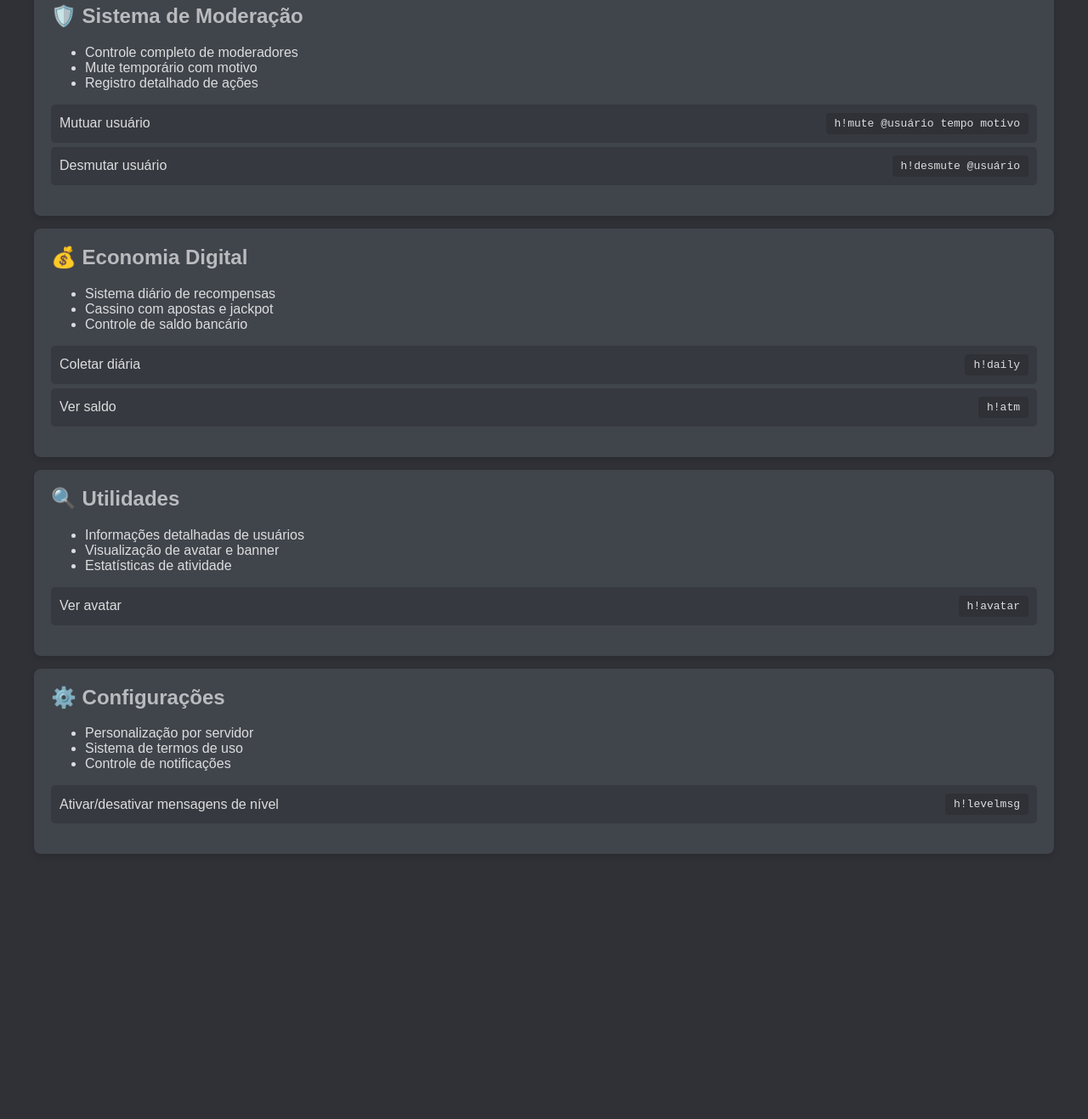
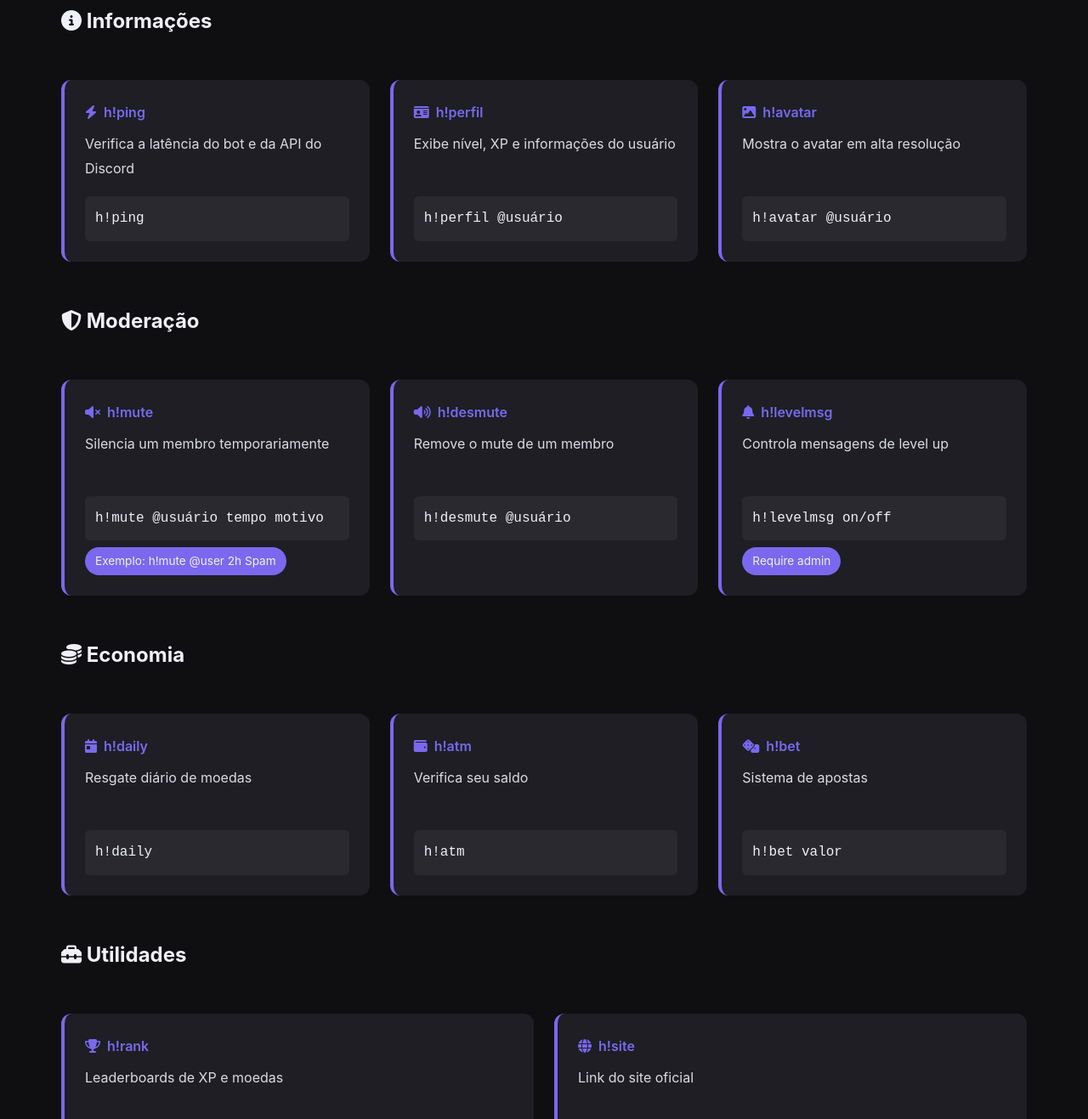
Before and after one commit to riqqjsss/hyokabot, a website: page public/index.html in a window 1280 px wide. Shown: the part 418-1735 px from the top of the page at 85% size. Before the commit the page ends 1458 px from the top, so only its background shows below. Drawn offline with Linux system fonts and the light colour scheme.

Commit message:
Update index.html

```diff
--- a/public/index.html
+++ b/public/index.html
@@ -1,156 +1,210 @@
 <!DOCTYPE html>
-<html lang="pt-br">
+<html lang="pt-BR">
 <head>
     <meta charset="UTF-8">
     <meta name="viewport" content="width=device-width, initial-scale=1.0">
-    <title>HyokaBot - Funcionalidades</title>
+    <title>Hyoka - Comandos Oficiais</title>
+    <link rel="stylesheet" href="https://cdnjs.cloudflare.com/ajax/libs/font-awesome/6.4.0/css/all.min.css">
     <style>
+        :root {
+            --primary: #7B68EE;
+            --background: #0F0F12;
+            --card-bg: #1E1E24;
+            --text: #F0F0F7;
+            --gradient: linear-gradient(135deg, #7B68EE 0%, #5865F2 100%);
+        }
+
+        * {
+            margin: 0;
+            padding: 0;
+            box-sizing: border-box;
+            font-family: 'Inter', sans-serif;
+        }
+
         body {
-            font-family: 'Arial', sans-serif;
-            background-color: #2f3136;
-            color: #dcddde;
-            margin: 0;
-            padding: 20px;
+            background: var(--background);
+            color: var(--text);
+            line-height: 1.8;
         }
 
         .container {
             max-width: 1200px;
             margin: 0 auto;
+            padding: 2rem;
+        }
+
+        header {
+            text-align: center;
+            padding: 6rem 0;
+            background: var(--gradient);
+            clip-path: polygon(0 0, 100% 0, 100% 90%, 0 100%);
         }
 
         h1 {
-            color: #5865f2;
-            text-align: center;
-            border-bottom: 3px solid #40444b;
-            padding-bottom: 15px;
+            font-size: 2.5rem;
+            margin: 1rem 0;
+            font-weight: 600;
         }
 
-        .feature-card {
-            background-color: #40444b;
-            border-radius: 8px;
-            padding: 20px;
-            margin: 15px 0;
-            box-shadow: 0 4px 6px rgba(0,0,0,0.1);
+        .command-grid {
+            display: grid;
+            grid-template-columns: repeat(auto-fit, minmax(300px, 1fr));
+            gap: 1.5rem;
+            margin: 3rem 0;
         }
 
-        .feature-card h2 {
-            color: #b9bbbe;
-            margin-top: 0;
+        .command-card {
+            background: var(--card-bg);
+            border-radius: 12px;
+            padding: 1.5rem;
+            position: relative;
+            border-left: 4px solid var(--primary);
         }
 
-        .command-list {
-            list-style-type: none;
-            padding: 0;
+        .command-name {
+            color: var(--primary);
+            font-weight: 600;
+            margin-bottom: 0.5rem;
+            display: flex;
+            align-items: center;
+            gap: 0.5rem;
         }
 
-        .command {
-            background-color: #36393f;
-            padding: 10px;
-            margin: 5px 0;
-            border-radius: 5px;
-            display: flex;
-            justify-content: space-between;
-            align-items: center;
+        .command-desc {
+            opacity: 0.9;
+            margin-bottom: 1rem;
+            min-height: 60px;
         }
 
-        .command-code {
-            background-color: #2f3136;
-            padding: 5px 10px;
-            border-radius: 4px;
-            font-family: monospace;
+        .command-syntax {
+            background: rgba(255,255,255,0.05);
+            padding: 0.75rem;
+            border-radius: 6px;
+            font-family: 'JetBrains Mono', monospace;
+        }
+
+        .badge {
+            background: var(--primary);
+            padding: 0.25rem 0.75rem;
+            border-radius: 20px;
+            font-size: 0.85rem;
+            display: inline-block;
+            margin-top: 0.5rem;
+        }
+
+        footer {
+            text-align: center;
+            padding: 2rem;
+            margin-top: 4rem;
+            opacity: 0.7;
         }
     </style>
 </head>
 <body>
+    <header>
         <div class="container">
-        <h1>🤖 Funcionalidades da HyokaBot</h1>
+            <h1><i class="fas fa-robot"></i> Comandos da Hyoka</h1>
+            <p>Bot multifuncional com sistemas de XP, moderação e economia</p>
+        </div>
+    </header>
 
-        <div class="feature-card">
-            <h2>🎚️ Sistema de Níveis e XP</h2>
-            <ul>
-                <li>Ganhe XP enviando mensagens</li>
-                <li>Suba de nível e desbloqueie vantagens</li>
-                <li>Progresso visual com barra de progresso</li>
-            </ul>
-            <ul class="command-list">
-                <li class="command">
-                    <span>Ver seu perfil</span>
-                    <code class="command-code">h!perfil</code>
-                </li>
-                <li class="command">
-                    <span>Ranking do servidor</span>
-                    <code class="command-code">h!rank</code>
-                </li>
-            </ul>
+    <main class="container">
+        <!-- Informações -->
+        <section>
+            <h2><i class="fas fa-info-circle"></i> Informações</h2>
+            <div class="command-grid">
+                <div class="command-card">
+                    <div class="command-name"><i class="fas fa-bolt"></i> h!ping</div>
+                    <div class="command-desc">Verifica a latência do bot e da API do Discord</div>
+                    <div class="command-syntax">h!ping</div>
                 </div>
 
-        <div class="feature-card">
-            <h2>🛡️ Sistema de Moderação</h2>
-            <ul>
-                <li>Controle completo de moderadores</li>
-                <li>Mute temporário com motivo</li>
-                <li>Registro detalhado de ações</li>
-            </ul>
-            <ul class="command-list">
-                <li class="command">
-                    <span>Mutuar usuário</span>
-                    <code class="command-code">h!mute @usuário tempo motivo</code>
-                </li>
-                <li class="command">
-                    <span>Desmutar usuário</span>
-                    <code class="command-code">h!desmute @usuário</code>
-                </li>
-            </ul>
+                <div class="command-card">
+                    <div class="command-name"><i class="fas fa-id-card"></i> h!perfil</div>
+                    <div class="command-desc">Exibe nível, XP e informações do usuário</div>
+                    <div class="command-syntax">h!perfil @usuário</div>
                 </div>
 
-        <div class="feature-card">
-            <h2>💰 Economia Digital</h2>
-            <ul>
-                <li>Sistema diário de recompensas</li>
-                <li>Cassino com apostas e jackpot</li>
-                <li>Controle de saldo bancário</li>
-            </ul>
-            <ul class="command-list">
-                <li class="command">
-                    <span>Coletar diária</span>
-                    <code class="command-code">h!daily</code>
-                </li>
-                <li class="command">
-                    <span>Ver saldo</span>
-                    <code class="command-code">h!atm</code>
-                </li>
-            </ul>
+                <div class="command-card">
+                    <div class="command-name"><i class="fas fa-image"></i> h!avatar</div>
+                    <div class="command-desc">Mostra o avatar em alta resolução</div>
+                    <div class="command-syntax">h!avatar @usuário</div>
+                </div>
+            </div>
+        </section>
+
+        <!-- Moderação -->
+        <section>
+            <h2><i class="fas fa-shield-alt"></i> Moderação</h2>
+            <div class="command-grid">
+                <div class="command-card">
+                    <div class="command-name"><i class="fas fa-volume-mute"></i> h!mute</div>
+                    <div class="command-desc">Silencia um membro temporariamente</div>
+                    <div class="command-syntax">h!mute @usuário tempo motivo</div>
+                    <div class="badge">Exemplo: h!mute @user 2h Spam</div>
                 </div>
 
-        <div class="feature-card">
-            <h2>🔍 Utilidades</h2>
-            <ul>
-                <li>Informações detalhadas de usuários</li>
-                <li>Visualização de avatar e banner</li>
-                <li>Estatísticas de atividade</li>
-            </ul>
-            <ul class="command-list">
-                <li class="command">
-                    <span>Ver avatar</span>
-                    <code class="command-code">h!avatar</code>
-                </li>
-            </ul>
+                <div class="command-card">
+                    <div class="command-name"><i class="fas fa-volume-up"></i> h!desmute</div>
+                    <div class="command-desc">Remove o mute de um membro</div>
+                    <div class="command-syntax">h!desmute @usuário</div>
                 </div>
 
-        <div class="feature-card">
-            <h2>⚙️ Configurações</h2>
-            <ul>
-                <li>Personalização por servidor</li>
-                <li>Sistema de termos de uso</li>
-                <li>Controle de notificações</li>
-            </ul>
-            <ul class="command-list">
-                <li class="command">
-                    <span>Ativar/desativar mensagens de nível</span>
-                    <code class="command-code">h!levelmsg</code>
-                </li>
-            </ul>
+                <div class="command-card">
+                    <div class="command-name"><i class="fas fa-bell"></i> h!levelmsg</div>
+                    <div class="command-desc">Controla mensagens de level up</div>
+                    <div class="command-syntax">h!levelmsg on/off</div>
+                    <div class="badge">Require admin</div>
                 </div>
             </div>
+        </section>
+
+        <!-- Economia -->
+        <section>
+            <h2><i class="fas fa-coins"></i> Economia</h2>
+            <div class="command-grid">
+                <div class="command-card">
+                    <div class="command-name"><i class="fas fa-calendar-day"></i> h!daily</div>
+                    <div class="command-desc">Resgate diário de moedas</div>
+                    <div class="command-syntax">h!daily</div>
+                </div>
+
+                <div class="command-card">
+                    <div class="command-name"><i class="fas fa-wallet"></i> h!atm</div>
+                    <div class="command-desc">Verifica seu saldo</div>
+                    <div class="command-syntax">h!atm</div>
+                </div>
+
+                <div class="command-card">
+                    <div class="command-name"><i class="fas fa-dice"></i> h!bet</div>
+                    <div class="command-desc">Sistema de apostas</div>
+                    <div class="command-syntax">h!bet valor</div>
+                </div>
+            </div>
+        </section>
+
+        <!-- Utilidades -->
+        <section>
+            <h2><i class="fas fa-toolbox"></i> Utilidades</h2>
+            <div class="command-grid">
+                <div class="command-card">
+                    <div class="command-name"><i class="fas fa-trophy"></i> h!rank</div>
+                    <div class="command-desc">Leaderboards de XP e moedas</div>
+                    <div class="command-syntax">h!rank</div>
+                </div>
+
+                <div class="command-card">
+                    <div class="command-name"><i class="fas fa-globe"></i> h!site</div>
+                    <div class="command-desc">Link do site oficial</div>
+                    <div class="command-syntax">h!site</div>
+                </div>
+            </div>
+        </section>
+    </main>
+
+    <footer>
+        <p>© 2024 Hyoka - Todos os direitos reservados</p>
+        <p>Desenvolvido com <i class="fas fa-heart" style="color:#ff3366"></i> para comunidades Discord</p>
+    </footer>
 </body>
 </html>
```
Lines whose indentation alone changed are shown as unchanged.
